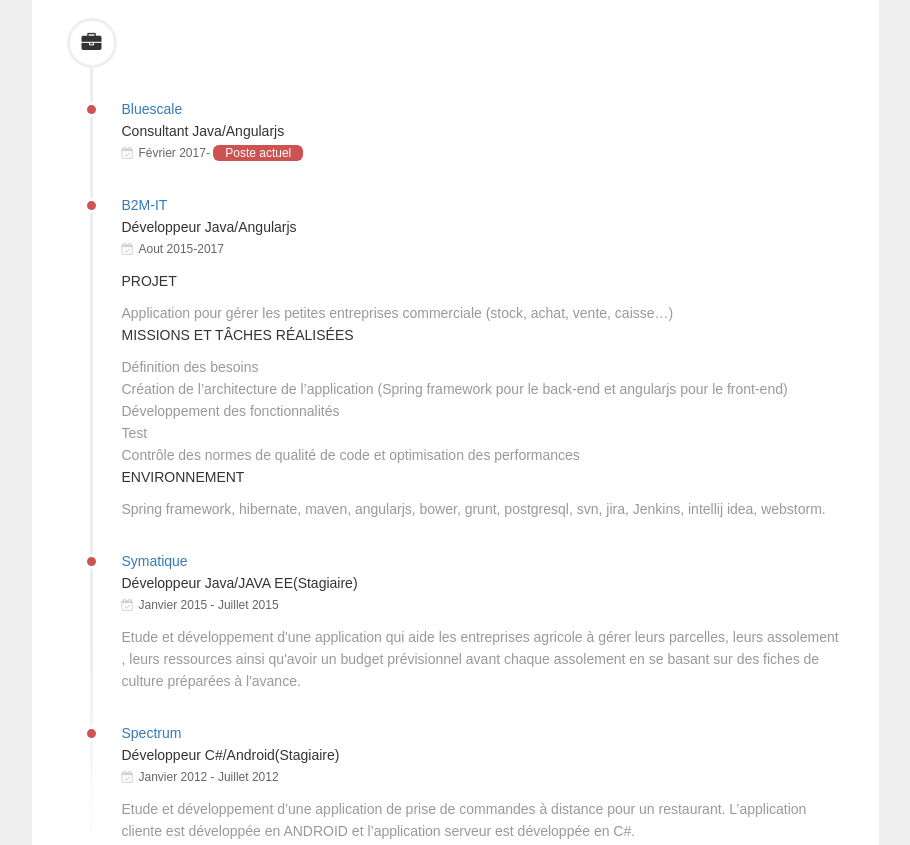
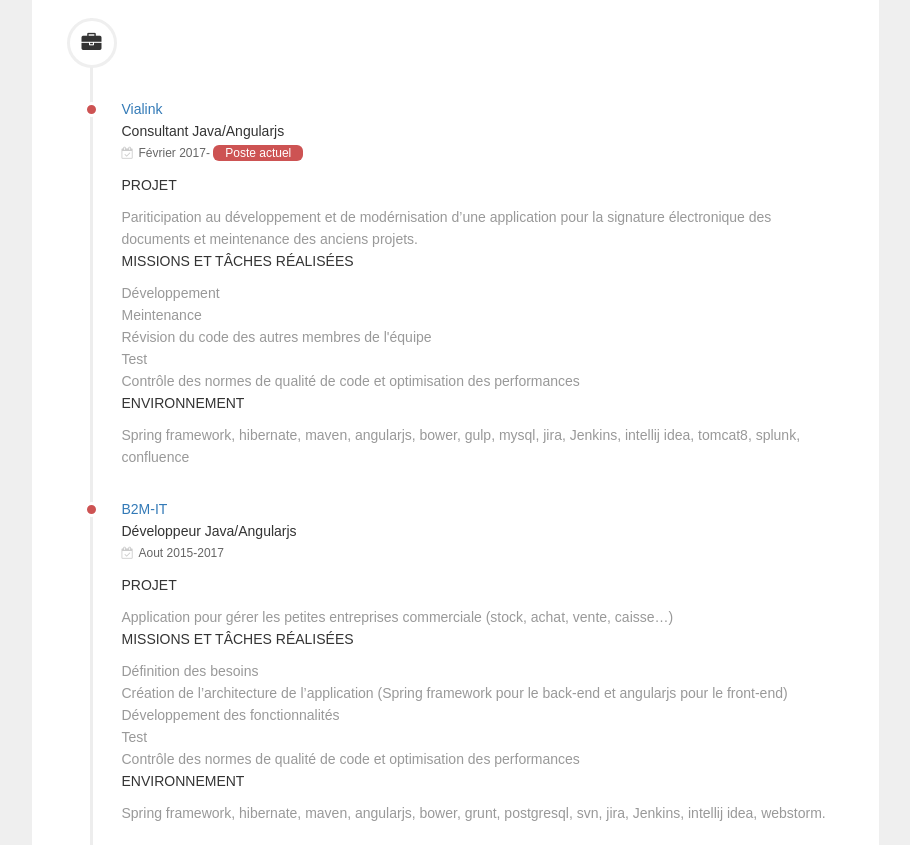
Before and after one commit to omarouen/omarouen.github.io, a website: page index.html in a window 1280 px wide. Shown: the part 1990-2835 px from the top of the page, without its empty margins (331-1241 px from the left). Drawn offline with nearby package versions, Linux system fonts and the light colour scheme.

Commit message:
maj vialink

```diff
--- a/index.html
+++ b/index.html
@@ -497,12 +497,31 @@
 						     <!--Experience-->
                                                 <div class="exp">
                                                     <div class="hgroup">
-							<h4><a href="http://www.bluescale.com" target="_blank">Bluescale</a></h4>
+							<h4><a href="https://www.vialink.fr/fr/accueil.html" target="_blank">Vialink</a></h4>
                                                         <h4>Consultant Java/Angularjs </h4>
                                                         <h6><i class="fa fa-calendar-check-o" aria-hidden="true"></i>Février
                                                             2017- <span
                                                                     class="current">Poste actuel </span></h6>
                                                     </div>
+							 <h5>Projet</h5>
+							<p>
+							    Pariticipation au développement et de modérnisation d’une application pour la signature électronique des documents et meintenance des anciens projets.
+							</p>
+
+                                                    <h5>Missions et tâches réalisées</h5>
+                                                    <ul>
+                                                        <li>Développement</li>
+							<li>Meintenance</li>                                                        </li>
+                                                        <li>Révision du code des autres membres de l&#39;équipe</li>
+                                                        <li>Test</li>
+                                                        <li>Contrôle des normes de qualité de code et optimisation des
+                                                            performances
+                                                        </li>
+                                                    </ul>
+                                                    <h5>Environnement</h5>
+
+                                                    <p>Spring framework, hibernate, maven, angularjs, bower, gulp,
+                                                        mysql, jira, Jenkins, intellij idea, tomcat8, splunk, confluence</p>
 
                                                 </div>
                                                 <!--End experience-->
```
